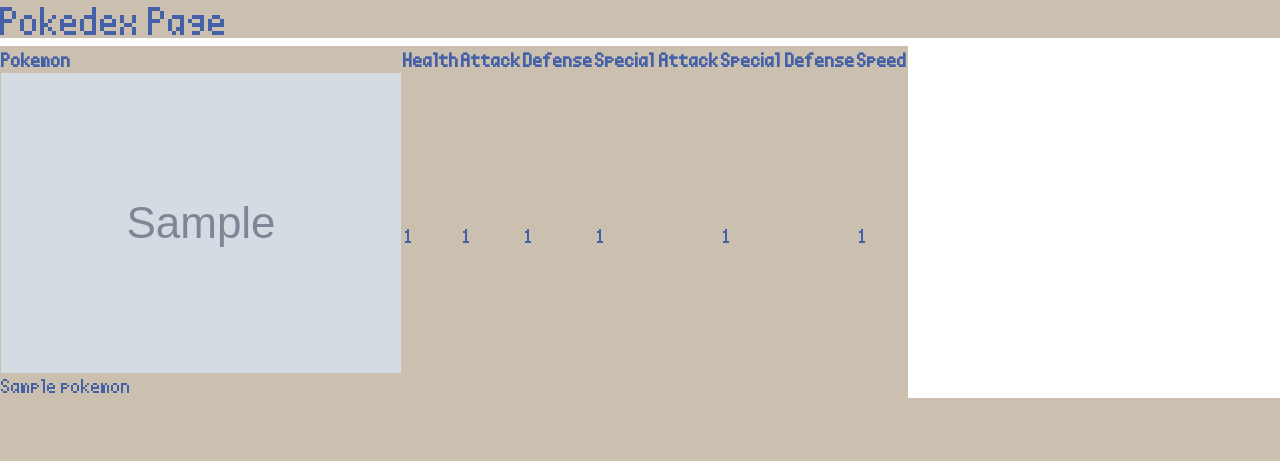
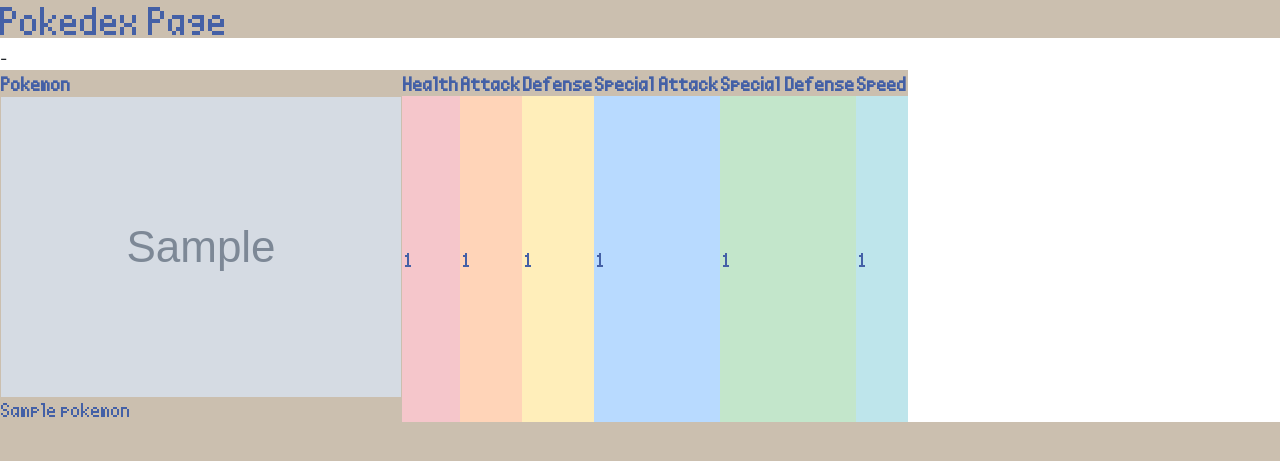
Before and after one commit to joDis06/pokeProject, a Django app: page /pokedex/ in a window 1280 px wide. Shown: the top 461 px of the page. Run offline with Django 5.2, Linux system fonts and the light colour scheme; tables that the repository leaves empty hold one stand-in row (values such as "Sample post"); grey boxes marked "Sample" are stand-in pictures.

Commit message:
colors in the table !! i think

```diff
--- a/pokedexPlus/pokedex/templates/pokedex/pokedex.html
+++ b/pokedexPlus/pokedex/templates/pokedex/pokedex.html
@@ -1,6 +1,10 @@
 {% extends "base.html" %}
 
 {% block content %}
+
+<head>
+    <link rel="stylesheet" href="https://cdn.jsdelivr.net/npm/bootstrap@4.3.1/dist/css/bootstrap.min.css" integrity="sha384-ggOyR0iXCbMQv3Xipma34MD+dH/1fQ784/j6cY/iJTQUOhcWr7x9JvoRxT2MZw1T" crossorigin="anonymous">
+</head>
 
 <h2> Pokedex Page </h2>
 <table>
@@ -14,12 +18,12 @@
 {% for item in pokemon %}
 <tr>
     <td> <img src={{item.image}}> <br> {{item.name}} </td>
-    <td> {{item.hp}} </td>
-    <td> {{item.atk}} </td>
-    <td> {{item.dfn}} </td>
-    <td> {{item.spatk}} </td>
-    <td> {{item.spdef}} </td>
-    <td> {{item.spd}} </td>
+    <td class="table-danger"> {{item.hp}} </td>
+    <td style="background-color:#ffd4b8"> {{item.atk}} </td>-
+    <td class="table-warning"> {{item.dfn}} </td>
+    <td class="table-primary"> {{item.spatk}} </td>
+    <td class="table-success"> {{item.spdef}} </td>
+    <td class="table-info"> {{item.spd}} </td>
 
 </tr>
 {% endfor %}
```
